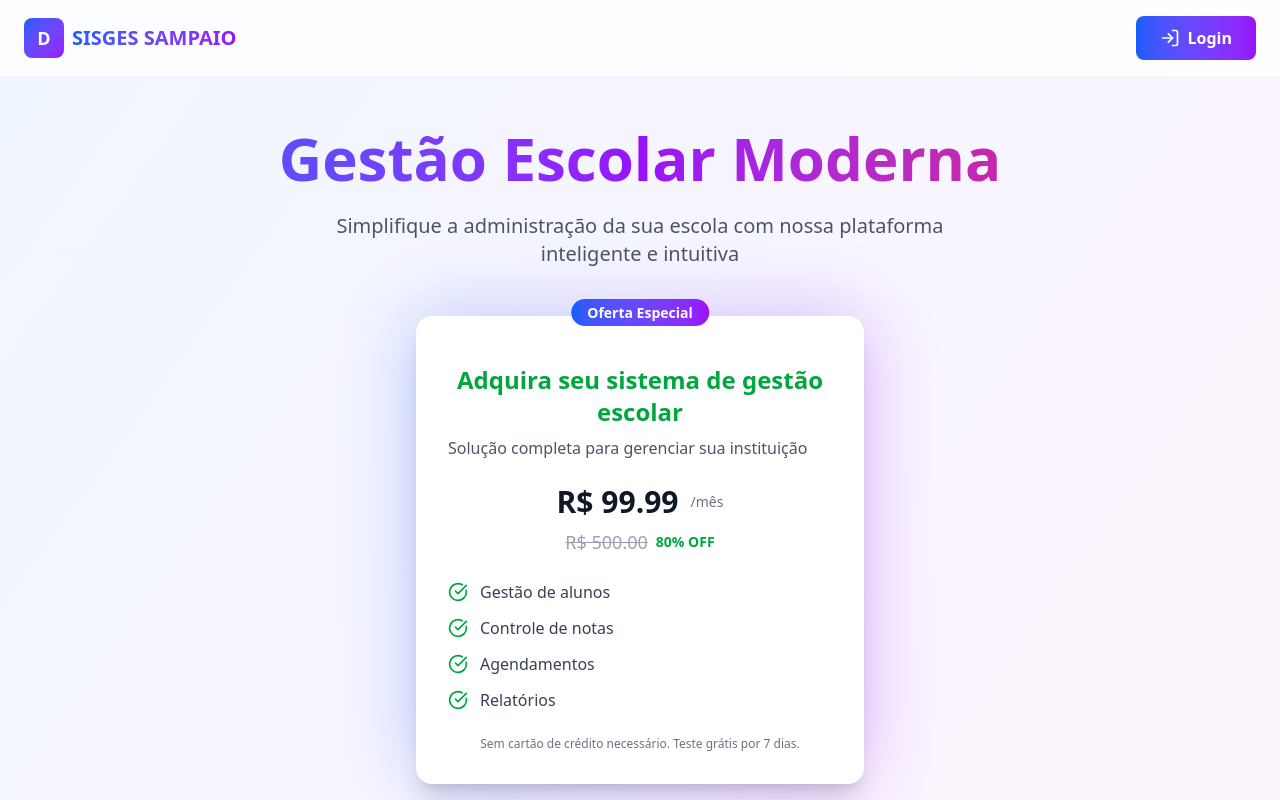
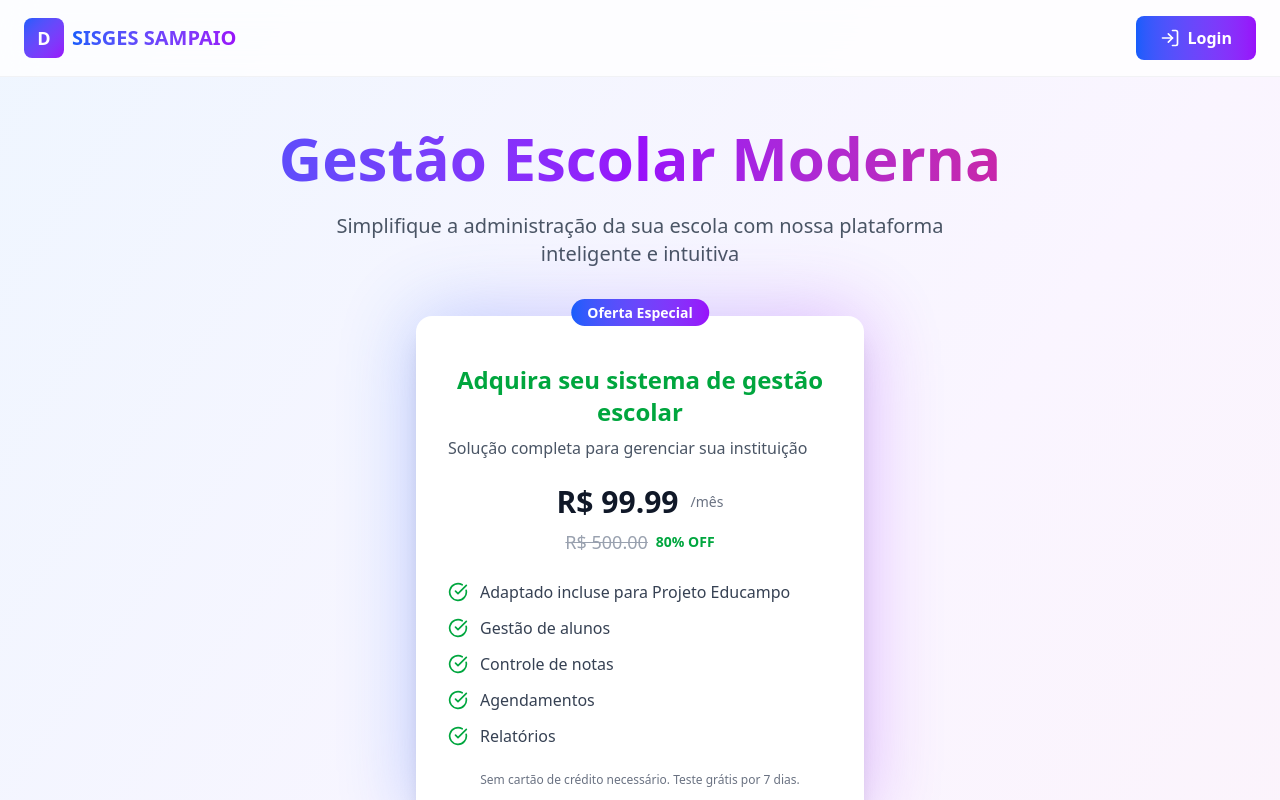
Before and after one commit to hudsonsampaio51/DIARIO-COMPLETO, a React (Vite) app: page / in a window 1280 px wide. Shown: the top 800 px of the page. Built offline with nearby package versions, Linux system fonts and the light colour scheme; no server answers; the database is empty.

Commit message:
educampo

```diff
--- a/src/components/LandingPage.tsx
+++ b/src/components/LandingPage.tsx
@@ -119,7 +119,7 @@ const LandingPage: React.FC = () => {
 
                   {/* Feature list */}
                   <ul className="space-y-3 mb-6">
-                    {['Gestão de alunos', 'Controle de notas', 'Agendamentos', 'Relatórios'].map(
+                    {['Adaptado incluse para Projeto Educampo','Gestão de alunos', 'Controle de notas', 'Agendamentos', 'Relatórios'].map(
                       (feature) => (
                         <li key={feature} className="flex items-center gap-3 text-gray-700">
                           <CheckCircle className="w-5 h-5 text-green-600 flex-shrink-0" />
```
